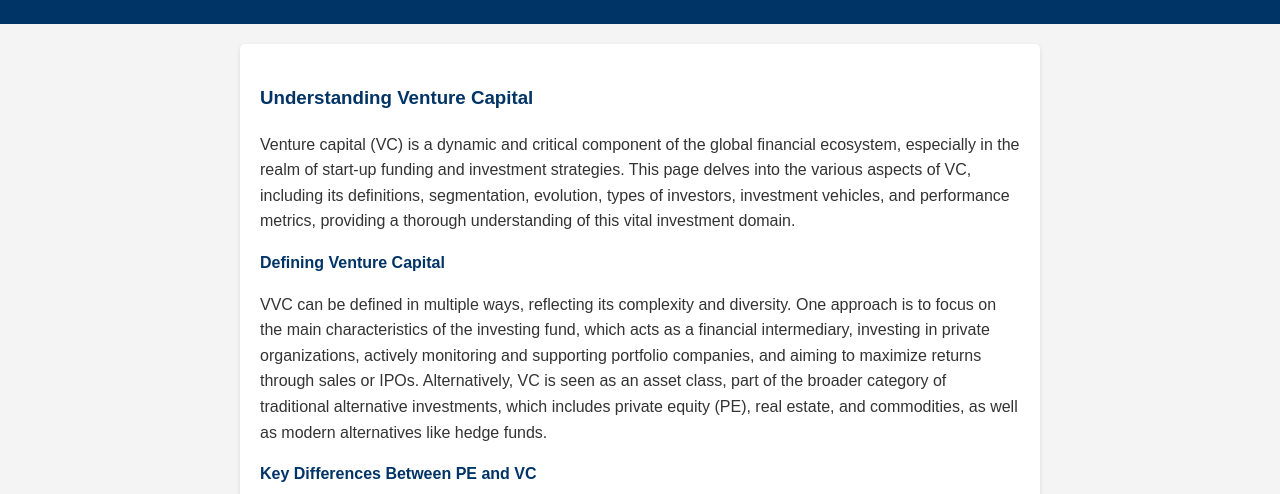
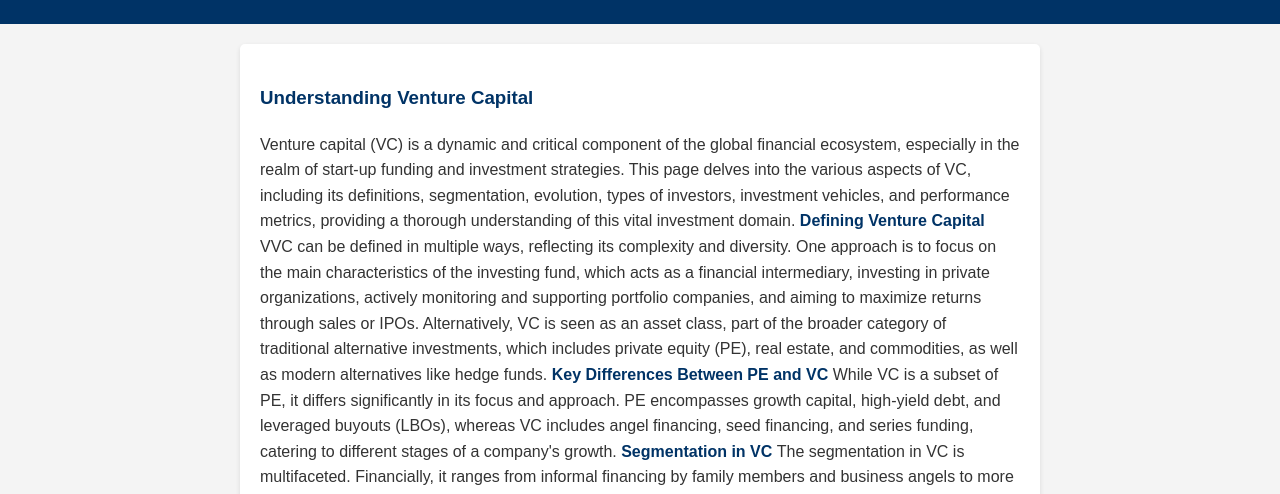
Before and after one commit to vccaptain/vccaptain.github.io, a plain HTML site: page index.html in a window 1280 px wide. Shown: the part 255-749 px from the top of the page. Drawn offline with Linux system fonts and the light colour scheme.

Commit message:
Update style.css

```diff
--- a/style.css
+++ b/style.css
@@ -57,6 +57,10 @@ section h4 {
     display: inline;
 }
 
+section p {
+    display: inline;
+}
+
 footer {
     text-align: center;
     padding: 20px 0;
```
